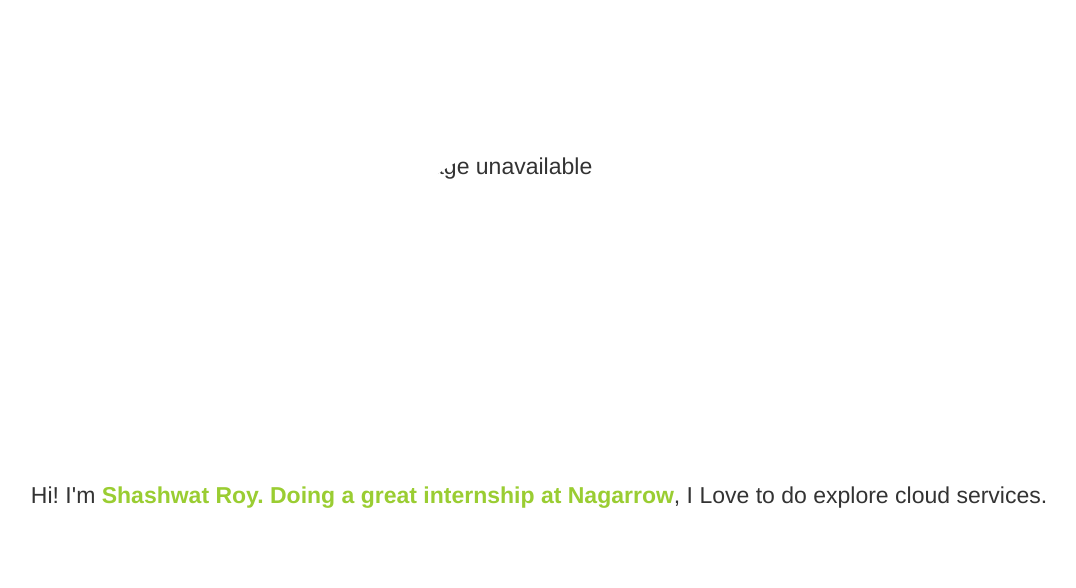
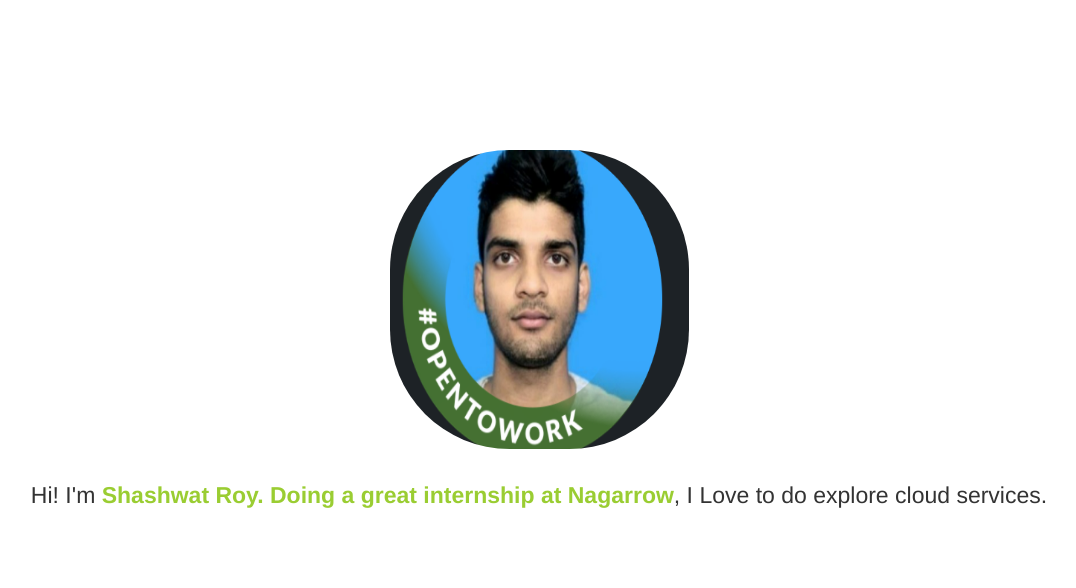
Before and after one commit to ShashwatRoyIT/nagarrow, a plain HTML site: page portfolio.html in a window 1280 px wide. Shown: the top 588 px of the page, without its empty margins (101-1177 px from the left). Drawn offline with Linux system fonts and the light colour scheme.

Commit message:
Update portfolio.html

```diff
--- a/portfolio.html
+++ b/portfolio.html
@@ -24,7 +24,7 @@
     <div id="content">
       <img
         id="photo"
-        src="/Screenshot 2022-03-03 112512"
+        src="/nagarrow/Screenshot 2022-03-03 112512.png"
         alt="Image unavailable"
       />
       <div id="intro-text">
```
